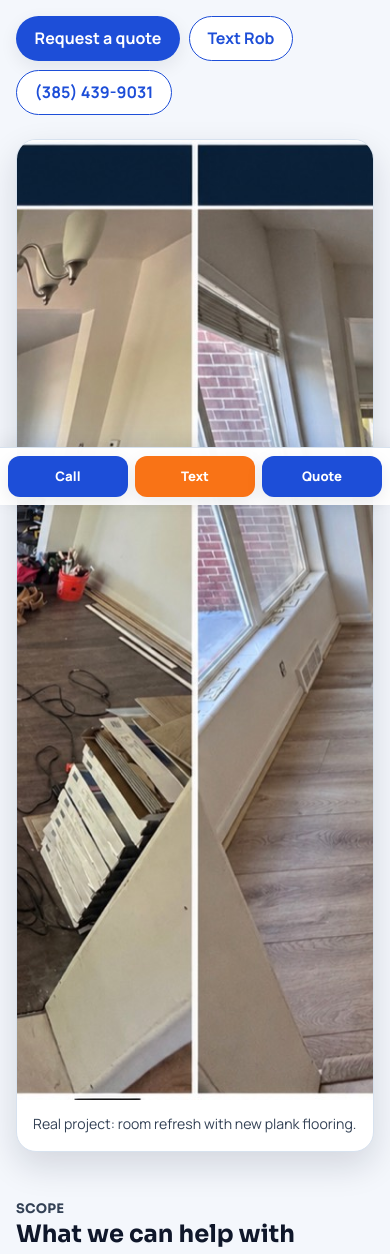
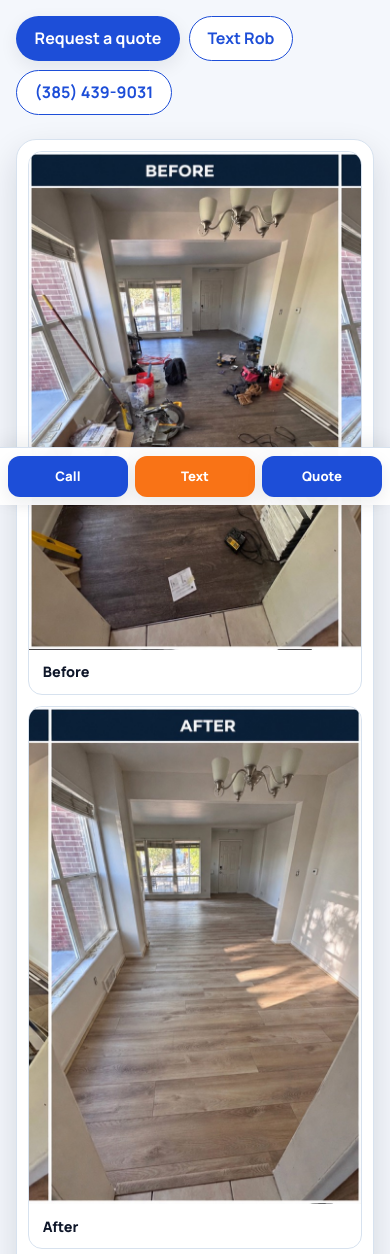
Before and after one commit to BreezBlox/801homerepair, a website: page services/flooring-installation/index.html in a window 390 px wide. Shown: the part 339-1593 px from the top of the page. Drawn offline with Linux system fonts and the light colour scheme.

Commit message:
Optimize LVP photos for mobile

```diff
--- a/services/flooring-installation/index.html
+++ b/services/flooring-installation/index.html
@@ -65,7 +65,12 @@
     .flooring-hero .lead { max-width: 720px; font-size:clamp(1.03rem, 2vw, 1.25rem); color:var(--muted); margin:0 0 1.2rem; }
     .flooring-hero-actions { display:flex; flex-wrap:wrap; gap:.55rem; }
     .flooring-proof { margin:0; border:1px solid var(--border); border-radius:var(--radius-lg); overflow:hidden; background:#fff; box-shadow:var(--shadow-md); }
-    .flooring-proof img { width:100%; aspect-ratio: 4 / 3; object-fit:cover; }
+    .flooring-proof-combined { display:block; width:100%; aspect-ratio:4 / 3; object-fit:cover; }
+    .flooring-proof-mobile { display:none; }
+    .flooring-proof-mobile-panel img { display:block; width:100%; height:auto; aspect-ratio:2 / 3; object-fit:cover; }
+    .flooring-proof-mobile-panel:first-child img { object-position:left center; }
+    .flooring-proof-mobile-panel:last-child img { object-position:right center; }
+    .flooring-proof-mobile-panel p { margin:0; padding:.65rem .85rem; color:var(--text); font-size:.9rem; font-weight:800; }
     .flooring-proof figcaption { padding:.8rem 1rem .95rem; color:var(--muted); font-size:.88rem; }
     .flooring-section { margin-top:2.7rem; }
     .flooring-section-head { max-width:760px; margin-bottom:1.15rem; }
@@ -75,10 +80,11 @@
     .flooring-card { border:1px solid var(--border); border-radius:var(--radius-md); background:#fff; box-shadow:var(--shadow-sm); padding:1rem; }
     .flooring-card h3 { margin:0 0 .35rem; font-size:1.05rem; }
     .flooring-card p { margin:0; color:var(--muted); font-size:.93rem; }
-    .flooring-gallery { display:grid; grid-template-columns:repeat(2,minmax(0,1fr)); gap:.8rem; }
+    .flooring-gallery { display:grid; grid-template-columns:minmax(0,1fr); gap:1rem; }
     .flooring-gallery figure { margin:0; border:1px solid var(--border); border-radius:var(--radius-md); overflow:hidden; background:#fff; box-shadow:var(--shadow-sm); }
-    .flooring-gallery img { width:100%; aspect-ratio:4 / 3; object-fit:cover; }
-    .flooring-gallery figcaption { padding:.65rem .7rem .75rem; color:var(--muted); font-size:.78rem; line-height:1.35; }
+    .flooring-gallery figure:first-child { display:none; }
+    .flooring-gallery img { display:block; width:100%; height:auto; aspect-ratio:auto; object-fit:contain; }
+    .flooring-gallery figcaption { padding:.8rem .9rem; color:var(--muted); font-size:.92rem; line-height:1.4; }
     .flooring-request { background:#eaf2ff; border:1px solid #cfe0fb; border-radius:var(--radius-lg); padding:1.15rem; }
     .flooring-request h2 { margin:0 0 .65rem; }
     .flooring-request ul { margin:0 0 1rem; padding-left:1.2rem; color:var(--muted); }
@@ -97,6 +103,11 @@
     .flooring-note { margin:1rem 0 0; color:var(--muted); font-size:.78rem; }
     .flooring-mobile-cta { position:fixed; left:0; right:0; bottom:0; z-index:120; display:grid; grid-template-columns:repeat(3,minmax(0,1fr)); gap:.45rem; padding:.5rem; border-top:1px solid var(--border); background:rgba(255,255,255,.98); box-shadow:0 -5px 18px rgba(15,23,42,.08); }
     .flooring-mobile-cta .btn-cta { min-width:0; font-size:.82rem; }
+    @media (max-width:719px) {
+      .flooring-proof-combined { display:none; }
+      .flooring-proof-mobile { display:grid; gap:.7rem; padding:.7rem; }
+      .flooring-proof-mobile-panel { overflow:hidden; border:1px solid var(--border); border-radius:var(--radius-md); background:#fff; }
+    }
     .flooring-page { padding-bottom:4.7rem; }
     @media (min-width:720px) {
       .flooring-page { padding-bottom:0; }
@@ -105,7 +116,8 @@
       .flooring-hero { grid-template-columns:minmax(0,1fr) minmax(360px,.86fr); gap:2.4rem; }
       .flooring-cards { grid-template-columns:repeat(3,minmax(0,1fr)); }
       .flooring-gallery { grid-template-columns:repeat(4,minmax(0,1fr)); }
-      .flooring-gallery figure:first-child { grid-column:span 2; }
+      .flooring-gallery figure:first-child { display:block; grid-column:span 2; }
+      .flooring-gallery img { height:auto; aspect-ratio:4 / 3; object-fit:cover; }
       .flooring-gallery figure:first-child img { aspect-ratio:16 / 9; }
       .flooring-request { padding:1.5rem; }
       .flooring-bottom { padding:1.6rem 1.8rem; }
@@ -138,7 +150,17 @@
           </div>
         </div>
         <figure class="flooring-proof">
-          <img src="../../selected_pics/flooring-install-before-after.jpg" alt="Before and after flooring installation in a living area" width="1280" height="960" loading="eager" decoding="async">
+          <img class="flooring-proof-combined" src="../../selected_pics/flooring-install-before-after.jpg" alt="Before and after flooring installation in a living area" width="1280" height="960" loading="eager" decoding="async">
+          <div class="flooring-proof-mobile" role="group" aria-label="Before and after flooring photos">
+            <div class="flooring-proof-mobile-panel">
+              <img src="../../selected_pics/flooring-install-before-after.jpg" alt="Living area before the flooring installation" width="1280" height="960" loading="eager" decoding="async">
+              <p>Before</p>
+            </div>
+            <div class="flooring-proof-mobile-panel">
+              <img src="../../selected_pics/flooring-install-before-after.jpg" alt="Living area after the new plank flooring installation" width="1280" height="960" loading="eager" decoding="async">
+              <p>After</p>
+            </div>
+          </div>
           <figcaption>Real project: room refresh with new plank flooring.</figcaption>
         </figure>
       </section>
```
